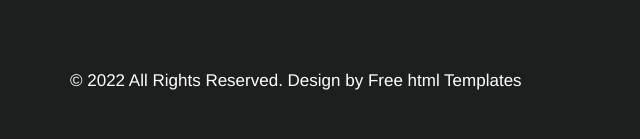
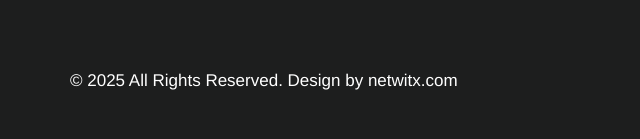
Before and after one commit to Netwitxfiles/phalanx, a plain HTML site: page about.html in a window 1280 px wide. Shown: the part 701-840 px from the top of the page, 0-640 px from the left. Drawn offline with nearby package versions, Linux system fonts and the light colour scheme; some packages are replaced by stand-ins of ours; a script that the page names is missing.

Commit message:
Update about.html

```diff
--- a/about.html
+++ b/about.html
@@ -99,7 +99,7 @@
                <div class="container">
                   <div class="row d_flex">
                      <div class="col-md-8">
-                        <p>© 2022 All Rights Reserved. Design by  <a href="https://html.design/"> Free html Templates</a></p>
+                        <p>© 2025 All Rights Reserved. Design by  <a href="https://netwitx.com/"> netwitx.com</a></p>
                      </div>
                      <div class="col-md-4">
                        <ul class="social_icon text_align_center">
```
